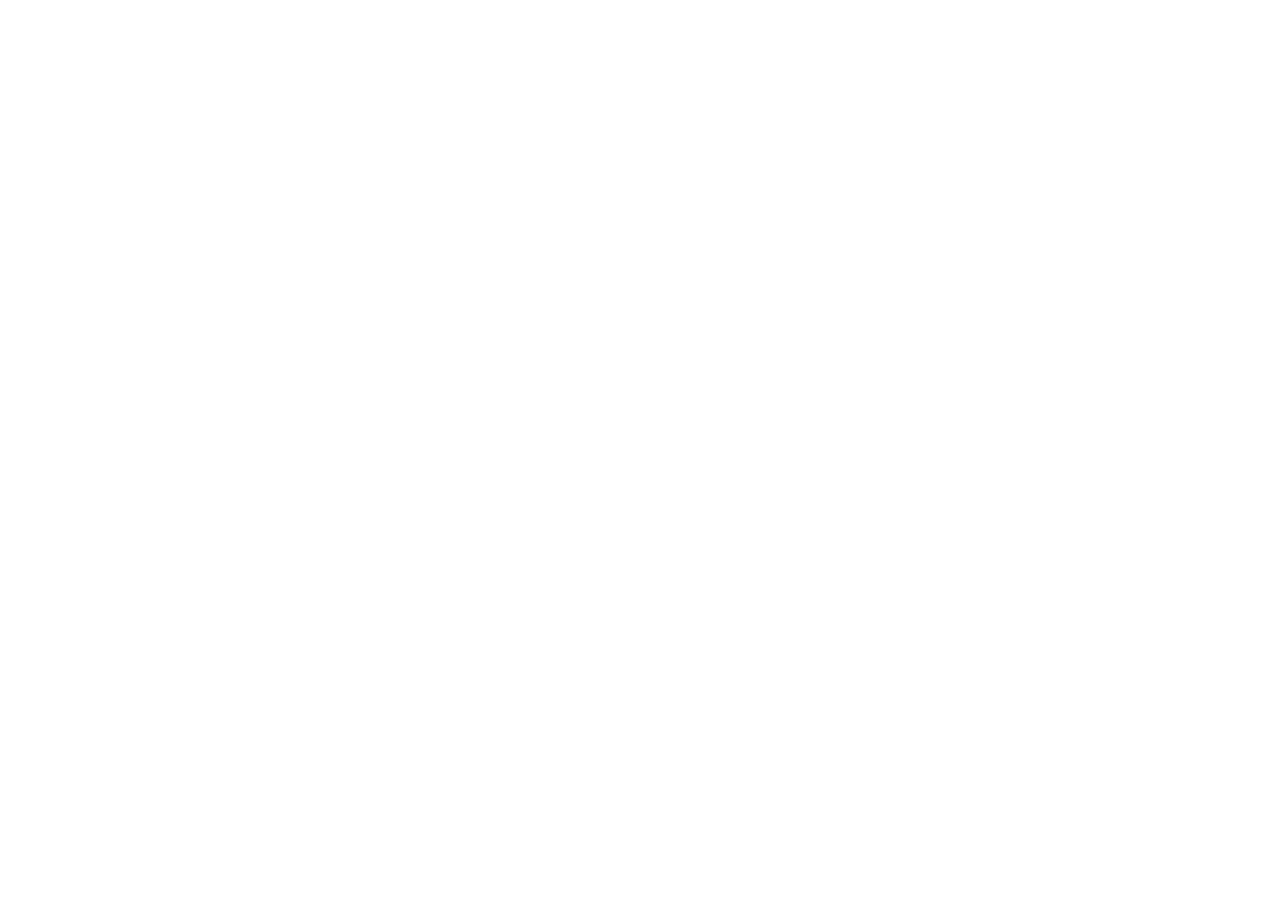
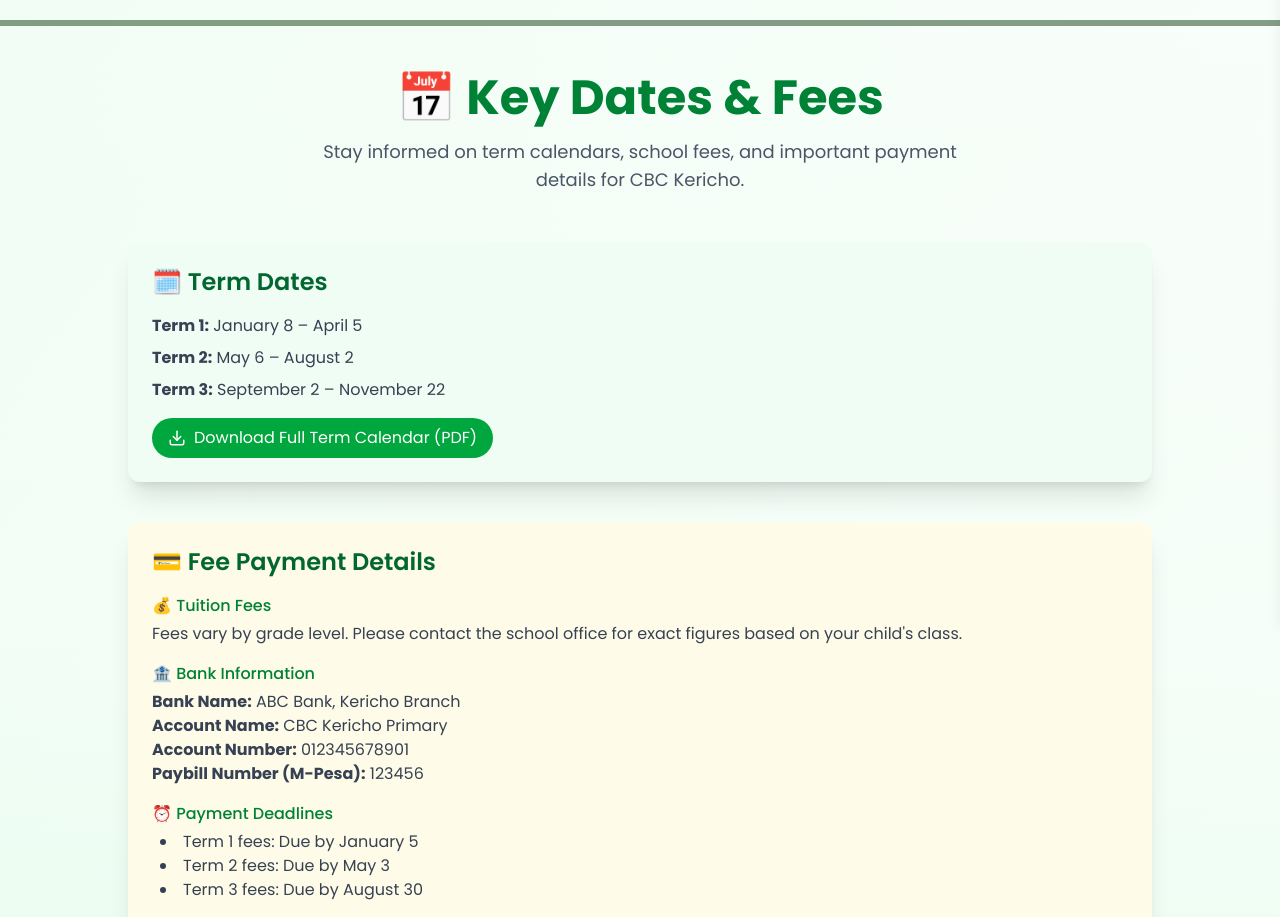
Before and after one commit to cassandra18/Work, a React (Vite) app in the folder frontend/: page /admission/term-dates in a window 1280 px wide. Before the commit this address had no page. Shown: the part 180-1097 px from the top of the page. Before the commit the page ends 800 px from the top, so only its background shows below. Built offline with nearby package versions, Linux system fonts and the light colour scheme.

Commit message:
done creating the the term dates and fees page

```diff
--- a/frontend/src/main.tsx
+++ b/frontend/src/main.tsx
@@ -22,6 +22,8 @@ import AboutDepartments from './pages/aboutDepartments.tsx';
 import Admissions from './pages/admissionsPage.tsx';
 import AdmissionsOverview from './pages/admissionsOverview.tsx';
 import AdmissionCriteria from './pages/admissionCriteria.tsx';
+import KeyDatesFees from './pages/admissionsTermdates&Fees.tsx';
+
 
 const router = createBrowserRouter([
   {
@@ -97,6 +99,10 @@ const router = createBrowserRouter([
           {
             path: '/admission/criteria',
             element: <AdmissionCriteria />,
+          },
+          {
+            path: '/admission/term-dates',
+            element: <KeyDatesFees />,
           }
         ]
       }
--- /dev/null
+++ b/frontend/src/pages/admissionsTermdates&Fees.tsx
@@ -0,0 +1,111 @@
+import { motion } from "framer-motion";
+import { Download } from "lucide-react"; // optional icon for download
+import CTA from "../components/cta";
+
+const fadeInUp = {
+  hidden: { opacity: 0, y: 40 },
+  visible: { opacity: 1, y: 0 },
+};
+
+export default function KeyDatesFees() {
+  return (
+    <div className="min-h-screen px-4 py-12 md:px-16 bg-gradient-to-b from-green-white/60 via-green-50/60 to-green-100/70 poppins-regular">
+      <div className="max-w-5xl mx-auto">
+        <motion.div
+          initial="hidden"
+          animate="visible"
+          variants={fadeInUp}
+          transition={{ duration: 0.8 }}
+          className="text-center mb-12"
+        >
+          <h1 className="text-3xl md:text-5xl font-bold text-green-700 mb-4">
+            📅 Key Dates & Fees
+          </h1>
+          <p className="text-gray-600 max-w-2xl mx-auto text-lg">
+            Stay informed on term calendars, school fees, and important payment details for CBC Kericho.
+          </p>
+        </motion.div>
+
+        {/* Term Dates Section */}
+        <motion.div
+          initial="hidden"
+          animate="visible"
+          variants={fadeInUp}
+          transition={{ duration: 0.6 }}
+          className="bg-green-50 p-6 rounded-xl shadow-xl mb-10"
+        >
+          <h2 className="text-2xl font-semibold text-green-800 mb-4">
+            🗓️ Term Dates
+          </h2>
+
+          {/* You can replace this with an actual calendar component later */}
+          <div className="text-gray-700 space-y-2 text-sm md:text-base">
+            <p><strong>Term 1:</strong> January 8 – April 5</p>
+            <p><strong>Term 2:</strong> May 6 – August 2</p>
+            <p><strong>Term 3:</strong> September 2 – November 22</p>
+          </div>
+
+          <div className="mt-4">
+            <a
+              href="/documents/CBC_Kericho_Term_Dates_2025.pdf"
+              download
+              className="inline-flex items-center gap-2 bg-green-600 text-white py-2 px-4 rounded-full hover:bg-green-700 transition"
+            >
+              <Download size={18} />
+              Download Full Term Calendar (PDF)
+            </a>
+          </div>
+        </motion.div>
+
+        {/* Fees Section */}
+        <motion.div
+          initial="hidden"
+          animate="visible"
+          variants={fadeInUp}
+          transition={{ duration: 0.6, delay: 0.2 }}
+          className="bg-yellow-50 p-6 rounded-xl shadow-xl"
+        >
+          <h2 className="text-2xl font-semibold text-green-800 mb-4">
+            💳 Fee Payment Details
+          </h2>
+
+          <div className="text-gray-700 space-y-4 text-sm md:text-base">
+            <div>
+              <h3 className="font-medium text-green-700 mb-1">💰 Tuition Fees</h3>
+              <p>Fees vary by grade level. Please contact the school office for exact figures based on your child's class.</p>
+            </div>
+
+            <div>
+              <h3 className="font-medium text-green-700 mb-1">🏦 Bank Information</h3>
+              <p><strong>Bank Name:</strong> ABC Bank, Kericho Branch</p>
+              <p><strong>Account Name:</strong> CBC Kericho Primary</p>
+              <p><strong>Account Number:</strong> 012345678901</p>
+              <p><strong>Paybill Number (M-Pesa):</strong> 123456</p>
+            </div>
+
+            <div>
+              <h3 className="font-medium text-green-700 mb-1">⏰ Payment Deadlines</h3>
+              <ul className="list-disc list-inside ml-2">
+                <li>Term 1 fees: Due by January 5</li>
+                <li>Term 2 fees: Due by May 3</li>
+                <li>Term 3 fees: Due by August 30</li>
+              </ul>
+            </div>
+
+            <div>
+              <h3 className="font-medium text-green-700 mb-1">📋 Policies</h3>
+              <p>Late payments may incur penalties. For special payment arrangements, kindly contact the bursar or administration office directly at:</p>
+                <p className="font-semibold py-3">📞 +254 700 000 000</p>
+                <p className="font-semibold">📧 bursar@cbckericho.co.ke</p>
+            </div>
+          </div>
+        </motion.div>
+      </div>
+
+      {/* Call to Action */}
+      <div className="mt-16">
+        <CTA />
+      </div>
+    </div>
+  );
+}
```
Also changed, not shown: frontend/src/components/admission/overvew.tsx (deleted), frontend/src/components/admission/termDates&Fees.tsx (deleted).
